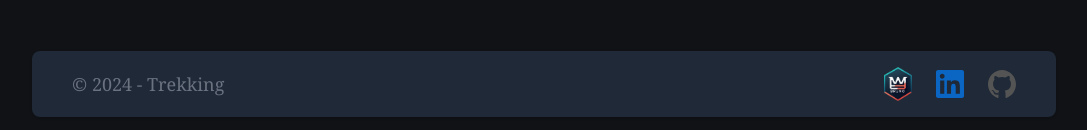
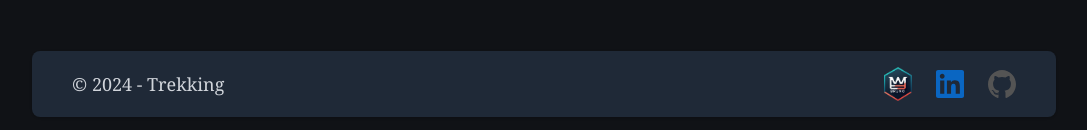
Before and after one commit to matubruno16/trekking, a React (Vite) app: page / in a window 1280 px wide. Shown: the part 1517-1647 px from the top of the page, without its empty margins (96-1183 px from the left). Built offline with nearby package versions, Linux system fonts and the light colour scheme.

Commit message:
Cambio Color

```diff
--- a/src/components/Footer.jsx
+++ b/src/components/Footer.jsx
@@ -6,10 +6,10 @@ export const Footer = () => {
   return (
     <footer className="bg-gray-800 w-[80%] min-w-[300px] mx-auto rounded-lg shadow m-4 ">
       <div className="w-full mx-auto max-w-screen-xl py-4 px-4 md:px-10 flex items-center justify-between">
-        <span className="text-base md:text-lg text-gray-500 text-center dark:text-gray-400">© 2024 -
+        <span className="text-base md:text-lg text-gray-300 text-center ">© 2024 -
           <a href="/"> Trekking</a>
         </span>
-        <ul className="flex flex-wrap items-center gap-6 text-sm font-medium text-gray-500 dark:text-gray-400 ">
+        <div className="flex flex-wrap items-center gap-6 text-sm font-medium text-gray-500 dark:text-gray-400 ">
           <a
             href="https://matiasbrunodev.vercel.app/"
             target="_blank"
@@ -53,7 +53,7 @@ export const Footer = () => {
               loading="lazy"
             />
           </a>
-        </ul>
+        </div>
       </div>
     </footer>
   )
```
